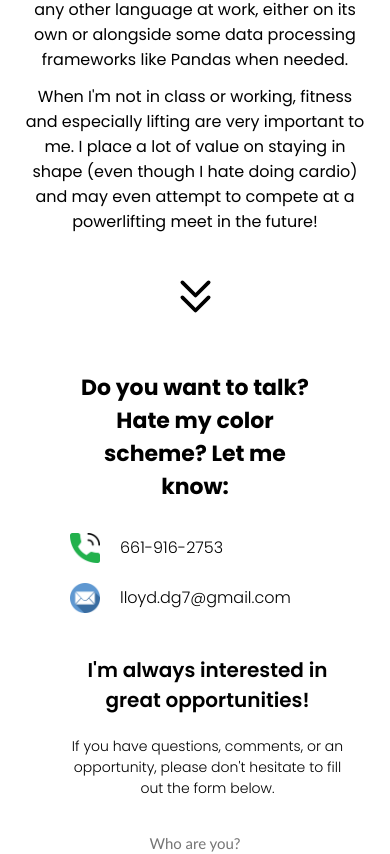
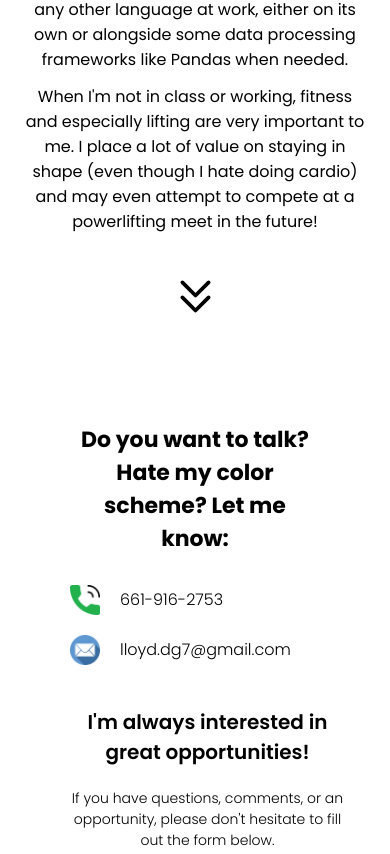
Before and after one commit to msi1995/Me, a React (Create React App) app: page / in a window 390 px wide. Shown: the part 1373-2227 px from the top of the page. Built offline with nearby package versions, Linux system fonts and the light colour scheme.

Commit message:
aesthetic

```diff
--- a/src/components/contact/contact.css
+++ b/src/components/contact/contact.css
@@ -38,7 +38,8 @@
     }
 
     .c-wrapper{
-        padding-top: 15vh !important;
+        padding-top: 70% !important;
+        padding-bottom: 5vh !important;
         flex-direction: column;
         text-align: center;
     }
```
